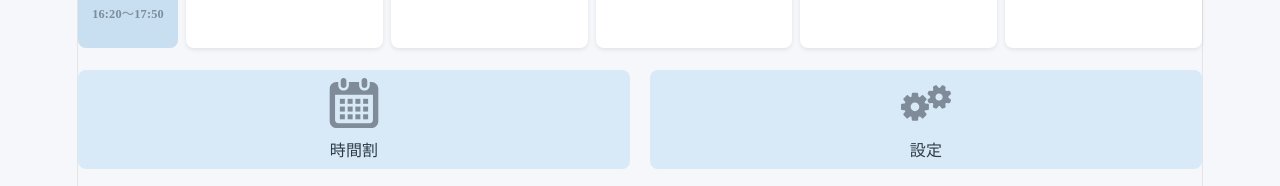
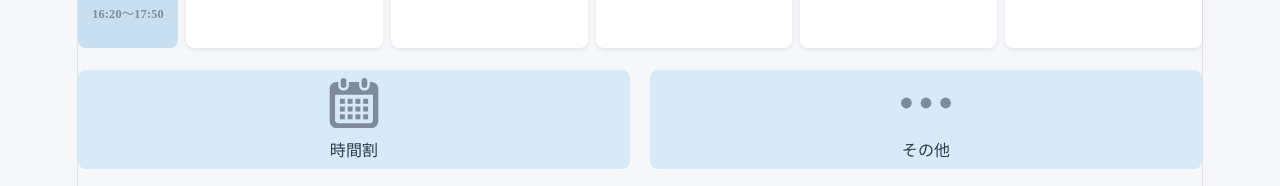
Before and after one commit to zikanwari/HUtility, a React (Vite) app: page / in a window 1280 px wide. Shown: the part 614-800 px from the top of the page. Built offline with nearby package versions, Linux system fonts and the light colour scheme.

Commit message:
メニューのUIを分離&ReactRouter入門

```diff
--- a/package.json
+++ b/package.json
@@ -13,7 +13,8 @@
   "dependencies": {
     "react": "^19.2.4",
     "react-dom": "^19.2.4",
-    "risyu2json": "^1.1.2"
+    "react-router-dom": "^7.17.0",
+    "risyu2json": "^1.1.1"
   },
   "devDependencies": {
     "@eslint/js": "^9.39.4",
--- a/src/App.tsx
+++ b/src/App.tsx
@@ -1,10 +1,13 @@
 import { useEffect, useState } from 'react';
+import { Routes, Route } from 'react-router-dom'
 
 import './App.css'
-import { TimeIcon, SettingsIcon } from './assets/images.tsx';
+import { TimeIcon, OtherIcon } from './assets/images.tsx';
 
 import Home from './pages/home/home.tsx'
 import Settings from './pages/settings/settings.tsx'
+import Other from './pages/other/other.tsx';
+
 import {
   applyTheme,
   getInitialThemeMode,
@@ -13,6 +16,14 @@ import {
 } from './theme'
 
 function App() {
+  return (
+    <Routes>
+      <Route path="/" element={<MainPage />} />
+    </Routes>
+  )
+}
+
+function MainPage() {
   const [themeMode, setThemeMode] = useState<ThemeMode>(getInitialThemeMode);
   const [Tab, setTab] = useState('home');
 
@@ -38,10 +49,13 @@ function App() {
       case 'settings':
         return (
           <Settings
+            setTab={setTab}
             themeMode={themeMode}
             onThemeModeChange={setThemeMode}
           />
         )
+      case 'other':
+        return <Other setTab={setTab} />
       default:
         return <Home />
     }
@@ -57,9 +71,9 @@ function App() {
           <TimeIcon /><br />
           時間割
         </div>
-        <div className='menu-item' onClick={() => setTab('settings')}>
-          <SettingsIcon /><br />
-          設定
+        <div className='menu-item' onClick={() => setTab('other')}>
+          <OtherIcon /><br />
+          その他
         </div>
       </section>
     </>
--- a/src/assets/images.tsx
+++ b/src/assets/images.tsx
@@ -28,45 +28,13 @@ export function TimeIcon() {
     )
 }
 
-export function SettingsIcon() {
+export function OtherIcon() {
     return (
         <svg version="1.1" id="_x32_" xmlns="http://www.w3.org/2000/svg" xmlnsXlink="http://www.w3.org/1999/xlink" x="0px" y="0px" viewBox="0 0 512 512" style={{ opacity: 1 }} xmlSpace="preserve">
             <g>
-                <path d="M277.028,262.753l-26.612-2.882c-3.641-0.394-6.72-2.788-8.118-6.172c-0.017-0.04-0.034-0.081-0.05-0.121
-                    c-1.403-3.383-0.92-7.252,1.376-10.105l16.78-20.855c3.164-3.932,2.857-9.616-0.712-13.185l-31.411-31.411
-                    c-3.569-3.569-9.252-3.876-13.185-0.712l-20.864,16.787c-2.846,2.29-6.704,2.776-10.082,1.386c-0.037-0.015-0.074-0.03-0.111-0.045
-                    c-3.396-1.394-5.799-4.478-6.194-8.128l-2.883-26.624c-0.543-5.018-4.779-8.82-9.826-8.82h-44.422c-5.047,0-9.283,3.802-9.826,8.82
-                    l-2.883,26.624c-0.395,3.649-2.799,6.734-6.195,8.128c-0.037,0.015-0.074,0.03-0.11,0.045c-3.378,1.391-7.236,0.904-10.082-1.386
-                    L70.752,177.31c-3.932-3.164-9.616-2.857-13.184,0.712l-31.411,31.411c-3.569,3.569-3.876,9.253-0.712,13.185l16.78,20.855
-                    c2.296,2.854,2.779,6.722,1.376,10.105c-0.017,0.04-0.033,0.081-0.05,0.121c-1.399,3.384-4.477,5.778-8.118,6.172L8.82,262.753
-                    C3.802,263.296,0,267.532,0,272.579v44.422c0,5.047,3.802,9.283,8.82,9.826l26.612,2.881c3.641,0.394,6.72,2.788,8.118,6.172
-                    c0.017,0.04,0.033,0.081,0.05,0.121c1.403,3.383,0.92,7.252-1.376,10.106l-16.78,20.855c-3.164,3.932-2.857,9.616,0.712,13.185
-                    l31.411,31.411c3.569,3.569,9.253,3.876,13.185,0.712l20.864-16.787c2.846-2.291,6.704-2.777,10.082-1.386
-                    c0.037,0.015,0.074,0.03,0.111,0.045c3.396,1.394,5.799,4.478,6.194,8.128l2.883,26.624c0.543,5.018,4.779,8.82,9.826,8.82h44.422
-                    c5.047,0,9.283-3.802,9.826-8.82l2.883-26.624c0.395-3.649,2.798-6.734,6.194-8.128c0.037-0.015,0.074-0.03,0.11-0.045
-                    c3.378-1.391,7.236-0.905,10.083,1.386l20.864,16.787c3.932,3.164,9.616,2.857,13.185-0.712l31.411-31.411
-                    c3.569-3.569,3.875-9.253,0.712-13.185l-16.78-20.855c-2.296-2.853-2.779-6.722-1.376-10.106c0.016-0.04,0.033-0.08,0.05-0.121
-                    c1.399-3.384,4.477-5.778,8.118-6.172l26.612-2.881c5.017-0.544,8.82-4.78,8.82-9.826v-44.422
-                    C285.848,267.532,282.046,263.296,277.028,262.753z M142.924,339.349c-24.609,0-44.559-19.95-44.559-44.559
-                    c0-24.609,19.95-44.559,44.559-44.559s44.559,19.95,44.559,44.559C187.483,319.399,167.533,339.349,142.924,339.349z"></path>
-                <path d="M507.469,218.212L489.2,203.785c-2.91-2.298-4.526-5.821-4.528-9.53c0-0.039,0-0.078,0-0.118
-                    c-0.006-3.717,1.611-7.249,4.528-9.552l18.269-14.428c4.184-3.304,5.664-8.985,3.624-13.91l-8.025-19.374
-                    c-2.04-4.926-7.104-7.896-12.398-7.274l-23.12,2.716c-3.692,0.434-7.333-0.92-9.956-3.553c-0.027-0.028-0.055-0.056-0.083-0.083
-                    c-2.622-2.624-3.97-6.258-3.537-9.941l2.716-23.119c0.622-5.294-2.349-10.358-7.274-12.398l-19.374-8.024
-                    c-4.925-2.04-10.606-0.56-13.91,3.623l-14.428,18.268c-2.299,2.911-5.822,4.526-9.53,4.528c-0.04,0-0.079,0-0.118,0
-                    c-3.716,0.006-7.248-1.611-9.552-4.528l-14.428-18.269c-3.304-4.184-8.986-5.664-13.911-3.624l-19.374,8.025
-                    c-4.925,2.04-7.896,7.104-7.274,12.399l2.716,23.12c0.434,3.691-0.92,7.332-3.553,9.956c-0.028,0.028-0.056,0.056-0.084,0.084
-                    c-2.624,2.622-6.257,3.97-9.941,3.537l-23.119-2.716c-5.295-0.622-10.358,2.349-12.398,7.274l-8.025,19.374
-                    c-2.04,4.925-0.56,10.607,3.624,13.911l18.268,14.427c2.911,2.299,4.526,5.821,4.528,9.53c0,0.04,0,0.079,0,0.118
-                    c0.007,3.717-1.611,7.249-4.528,9.552l-18.269,14.428c-4.184,3.304-5.664,8.985-3.623,13.91l8.024,19.374
-                    c2.04,4.925,7.104,7.896,12.398,7.274l23.121-2.716c3.691-0.434,7.332,0.92,9.956,3.553c0.028,0.028,0.055,0.056,0.083,0.083
-                    c2.622,2.624,3.97,6.257,3.537,9.941l-2.716,23.12c-0.622,5.295,2.349,10.358,7.274,12.398l19.374,8.025
-                    c4.925,2.04,10.606,0.56,13.911-3.624l14.427-18.268c2.299-2.911,5.821-4.526,9.53-4.528c0.039,0,0.078,0,0.118,0
-                    c3.716-0.007,7.249,1.611,9.552,4.528l14.428,18.269c3.304,4.184,8.985,5.664,13.911,3.624l19.374-8.025
-                    c4.925-2.04,7.896-7.104,7.274-12.398l-2.716-23.12c-0.434-3.691,0.92-7.333,3.553-9.956c0.028-0.028,0.056-0.056,0.084-0.083
-                    c2.624-2.621,6.257-3.97,9.941-3.537l23.12,2.716c5.295,0.622,10.358-2.349,12.398-7.274l8.025-19.374
-                    C513.132,227.198,511.653,221.516,507.469,218.212z M403.948,228.701c-18.584,7.698-39.89-1.127-47.588-19.712
-                    s1.128-39.89,19.712-47.588c18.584-7.698,39.89,1.127,47.588,19.712C431.357,199.697,422.532,221.004,403.948,228.701z"></path>
+                <circle cx="55.091" cy="256" r="55.091"></circle>
+                <circle cx="256" cy="256" r="55.091"></circle>
+                <circle cx="456.909" cy="256" r="55.091"></circle>
             </g>
         </svg>
     )
--- /dev/null
+++ b/src/assets/menu.css
@@ -0,0 +1,53 @@
+.menu {
+    background-color: var(--panel-bg);
+    color: var(--panel-text);
+
+    border-radius: 8px;
+    margin: 10px auto;
+    padding: 5px 10px;
+    padding-bottom: 15px;
+
+    text-align: left;
+}
+
+.menu h3 {
+    color: var(--panel-text);
+    position: relative;
+}
+
+@media (max-width: 1126px) {
+    .menu {
+        width: 90%;
+    }
+}
+
+.menu-accordion::after {
+    content: "";
+    position: absolute;
+    right: 8px;
+    top: 50%;
+    width: 10px;
+    height: 10px;
+    border-top: 2px solid currentColor;
+    border-right: 2px solid currentColor;
+    transform: translateY(-65%) rotate(135deg);
+    transition: transform 0.2s ease;
+}
+
+.menu-accordion.open::after {
+    transform: translateY(-35%) rotate(-45deg);
+}
+
+.menu-content {
+    display: grid;
+    grid-template-rows: 0fr;
+    transition: grid-template-rows 0.35s ease;
+}
+
+.menu-content-inner {
+    overflow: hidden;
+}
+
+.menu-content.open {
+    grid-template-rows: 1fr;
+}
--- a/src/main.tsx
+++ b/src/main.tsx
@@ -1,6 +1,8 @@
 import { StrictMode } from 'react'
 import { createRoot } from 'react-dom/client'
 import { registerSW } from 'virtual:pwa-register'
+import { BrowserRouter } from 'react-router-dom'
+
 import './index.css'
 import App from './App.tsx'
 import { initializeTheme } from './theme'
@@ -13,6 +15,8 @@ initializeTheme()
 
 createRoot(document.getElementById('root')!).render(
   <StrictMode>
-    <App />
+    <BrowserRouter>
+      <App />
+    </BrowserRouter>
   </StrictMode>,
 )
--- /dev/null
+++ b/src/pages/other/other.tsx
@@ -0,0 +1,27 @@
+import '../../assets/menu.css'
+type Props = {
+    setTab: (tab: string) => void
+}
+
+function SimpleMenu({ title }: { title: string } ) {
+    return (
+        <div className="menu">
+            <h3>
+                {title}
+            </h3>
+        </div>
+    )
+}
+
+export default function Other({ setTab }: Props) {
+    return (
+        <>
+            <div onClick={() => setTab('bus-timer')}>
+                <SimpleMenu title="バス時刻表"/>
+            </div>
+            <div onClick={() => setTab('settings')}>
+                <SimpleMenu title="設定"/>
+            </div>
+        </>
+    )
+}
--- a/src/pages/settings/settings.css
+++ b/src/pages/settings/settings.css
@@ -1,51 +1,3 @@
-.setting {
-    background-color: var(--panel-bg);
-    color: var(--panel-text);
-
-    border-radius: 8px;
-    margin: 10px auto;
-    padding: 5px 10px;
-    padding-bottom: 15px;
-
-    text-align: left;
-}
-
-.setting h3 {
-    color: var(--panel-text);
-    position: relative;
-}
-
-.setting-title::after {
-    content: "";
-    position: absolute;
-    right: 8px;
-    top: 50%;
-    width: 10px;
-    height: 10px;
-    border-top: 2px solid currentColor;
-    border-right: 2px solid currentColor;
-    transform: translateY(-65%) rotate(135deg);
-    transition: transform 0.2s ease;
-}
-
-.setting-title.open::after {
-    transform: translateY(-35%) rotate(-45deg);
-}
-
-.setting-content {
-    display: grid;
-    grid-template-rows: 0fr;
-    transition: grid-template-rows 0.35s ease;
-}
-
-.setting-content-inner {
-    overflow: hidden;
-}
-
-.setting-content.open {
-    grid-template-rows: 1fr;
-}
-
 .guide-button {
     display: inline-block;
 
@@ -74,8 +26,7 @@
     color: var(--text-h);
 }
 
-@media (max-width: 1126px) {
-    .setting {
-        width: 90%;
-    }
+.back {
+    padding: 0 15px;
+    text-align: left;
 }
```
Also changed, not shown: src/pages/settings/settings.tsx (+21 -11 lines), 2 other files (tests, documents, lock files or other folders).
